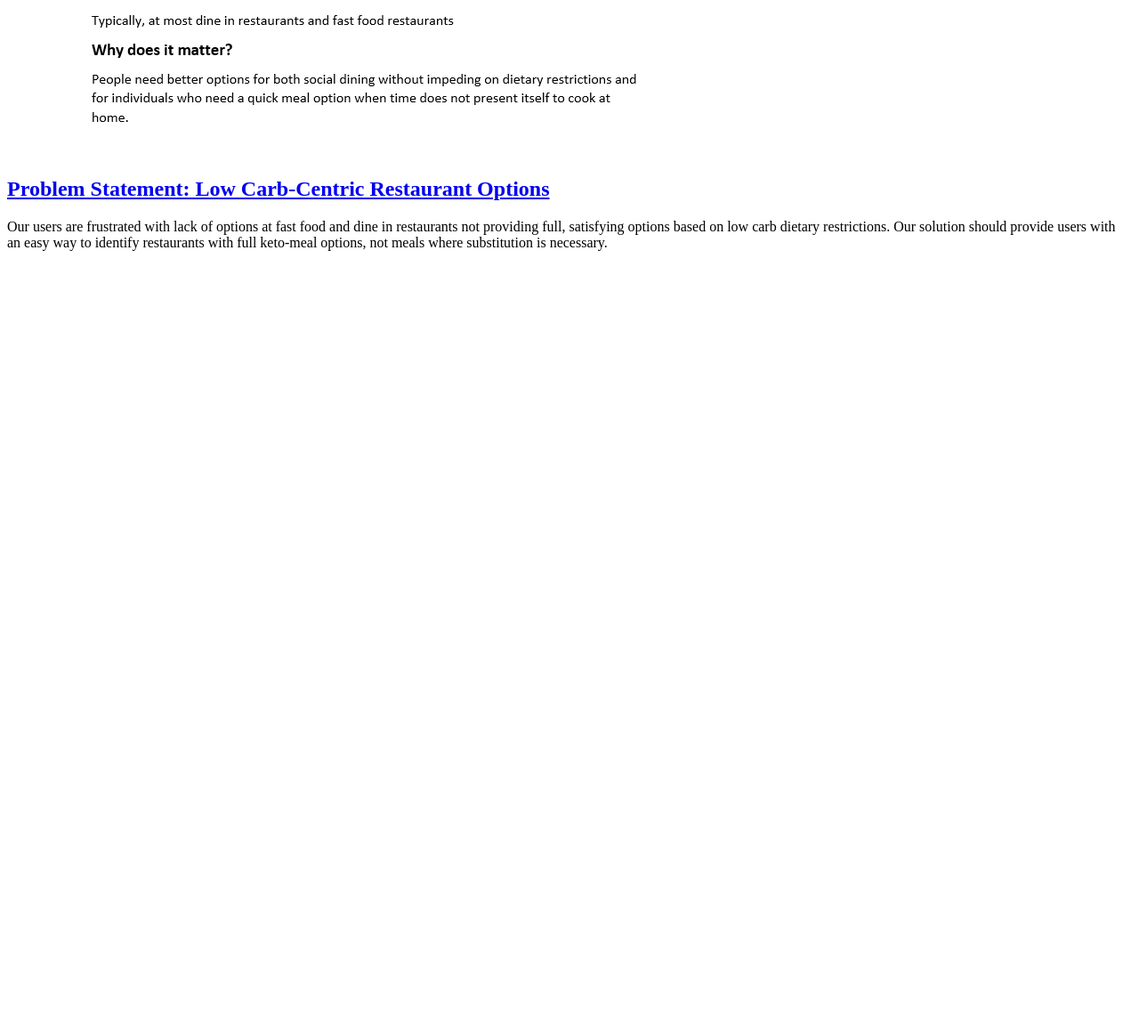
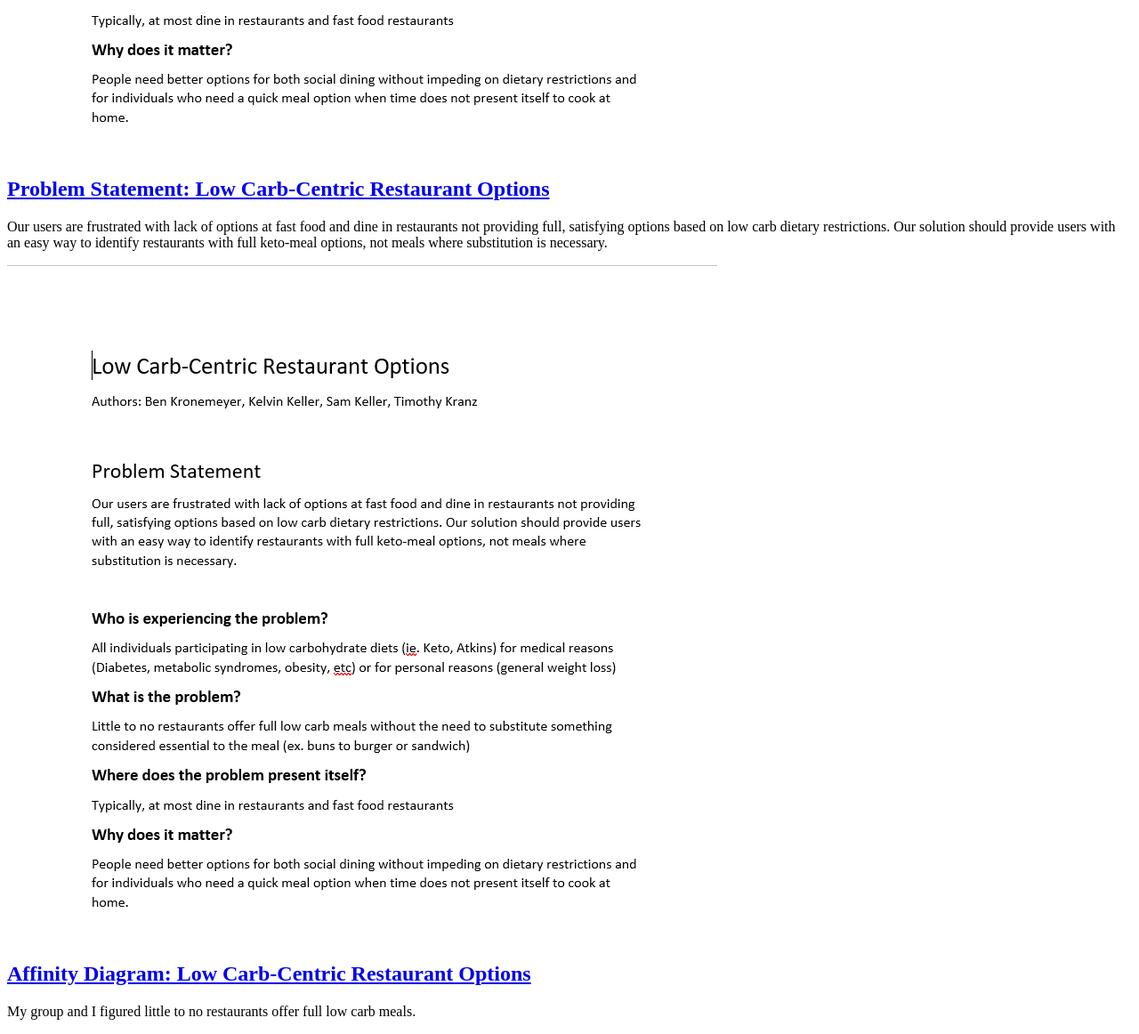
Before and after one commit to Kelvvv/Kelvvv.github.io, a plain HTML site: page index.html in a window 1280 px wide. Shown: the part 610-1772 px from the top of the page at 89% size. Before the commit the page ends 908 px from the top, so only its background shows below. Drawn offline with Linux system fonts and the light colour scheme.

Commit message:
Add files via upload

```diff
--- a/index.html
+++ b/index.html
@@ -6,11 +6,23 @@
     <body>
         <hl> Kelvin Keller's CSCE 190 Site</hl>
 
+        <!--Problem Statement Assignment-->
         <section class="assignment">
             <a href="files/Problem Statement.pdf"><img src="images/Problem Statement.png"></a>
             <section class="ass-details">
                 <a href="files/Problem Statement.pdf"><h2>Problem Statement: Low Carb-Centric Restaurant Options</h2></a>
                 <p>Our users are frustrated with lack of options at fast food and dine in restaurants not providing full, satisfying options based on low carb dietary restrictions. Our solution should provide users with an easy way to identify restaurants with full keto-meal options, not meals where substitution is necessary.
+                </p>
+            </section>
+        </section>
+
+        <!--Affinity Diagram Assignment-->
+        <section class="assignment">
+            <a href="files/Low carb  (1).pdf"><img src="images/Problem Statement.png"></a>
+            <section class="ass-details">
+                <a href="files/Low carb  (1).pdf"><h2>Affinity Diagram: Low Carb-Centric Restaurant Options</h2></a>
+                <p>
+                    My group and I figured little to no restaurants offer full low carb meals.
                 </p>
             </section>
         </section>
```
